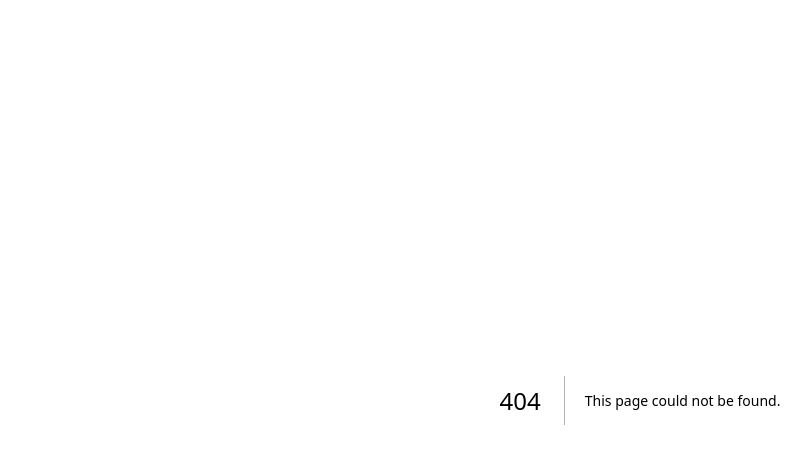
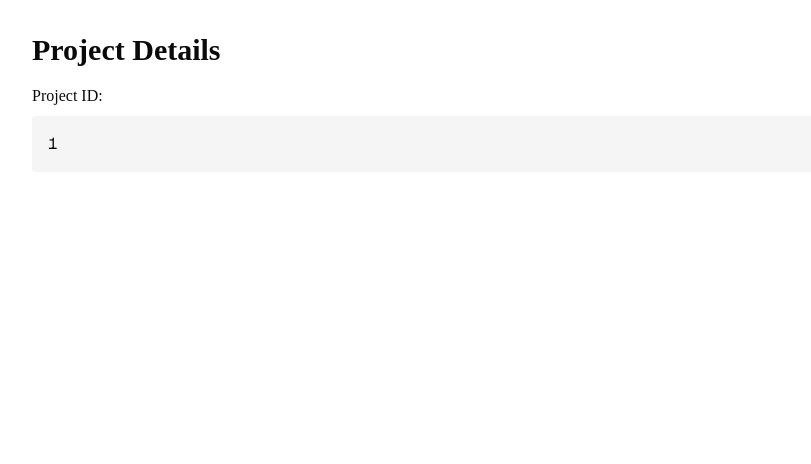
Before and after one commit to Ansh1234-lang/SpiderForge-AI-Assistant, a Next.js app in the folder apps/web/: page /project/1 in a window 1280 px wide. Before the commit this address had no page. Shown: the top 464 px of the page, without its empty margins (0-811 px from the left). Built offline with nearby package versions, Linux system fonts and the light colour scheme.

Commit message:
feat: refactor project components and add project details page

```diff
--- a/apps/web/app/dashboard/page.tsx
+++ b/apps/web/app/dashboard/page.tsx
@@ -2,6 +2,7 @@
 
 import { useProjects } from "@/hooks/useProjects";
 import NewProjectDialog from "@/components/project/new-project-dialog";
+import Link from "next/link";
 
 export default function DashboardPage() {
     const { data, isLoading, isError } = useProjects();
@@ -51,10 +52,12 @@ export default function DashboardPage() {
             ) : (
                 <div className="space-y-4">
                     {projects.map((project: any) => (
-                        <div
+                        <Link
                             key={project.id}
-                            className="rounded-lg border p-5"
+                            href={`/project/${project.id}`}
+                            className="block"
                         >
+                            <div className="rounded-lg border p-5 hover:border-blue-500 hover:shadow-lg transition">
                                 <h2 className="text-xl font-semibold">
                                     {project.name}
                                 </h2>
@@ -63,6 +66,7 @@ export default function DashboardPage() {
                                     {project.githubUrl}
                                 </p>
                             </div>
+                        </Link>
                     ))}
                 </div>
             )}
--- a/apps/web/app/page.tsx
+++ b/apps/web/app/page.tsx
@@ -36,7 +36,7 @@ export default function Home() {
         </div>
         <div className="flex flex-col gap-4 text-base font-medium sm:flex-row">
           <a
-            className="flex h-12 w-full items-center justify-center gap-2 rounded-full bg-foreground px-5 text-background transition-colors hover:bg-[#383838] dark:hover:bg-[#ccc] md:w-[158px]"
+            className="flex h-12 w-full items-center justify-center gap-2 rounded-full bg-foreground px-5 text-background transition-colors hover:bg-[#383838] dark:hover:bg-[#ccc] md:w-39.5"
             href="https://vercel.com/new?utm_source=create-next-app&utm_medium=appdir-template-tw&utm_campaign=create-next-app"
             target="_blank"
             rel="noopener noreferrer"
@@ -51,7 +51,7 @@ export default function Home() {
             Deploy Now
           </a>
           <a
-            className="flex h-12 w-full items-center justify-center rounded-full border border-solid border-black/[.08] px-5 transition-colors hover:border-transparent hover:bg-black/[.04] dark:border-white/[.145] dark:hover:bg-[#1a1a1a] md:w-[158px]"
+            className="flex h-12 w-full items-center justify-center rounded-full border border-solid border-black/8 px-5 transition-colors hover:border-transparent hover:bg-black/4 dark:border-white/[.145] dark:hover:bg-[#1a1a1a] md:w-39.5"
             href="https://nextjs.org/docs?utm_source=create-next-app&utm_medium=appdir-template-tw&utm_campaign=create-next-app"
             target="_blank"
             rel="noopener noreferrer"
--- /dev/null
+++ b/apps/web/app/project/[projectId]/page.tsx
@@ -0,0 +1,14 @@
+"use client"
+
+import { useParams } from "next/navigation"
+
+export default function ProjectPage(){
+    const params = useParams()
+    return (
+        <div className="p-8">
+            <h1 className="text-3xl font-bold">Project Details</h1>
+            <p className="mt-4">Project ID:</p>
+            <pre className="mt-2 rounded bg-muted p-4">{params.projectId}</pre>
+        </div>
+    )
+}
```
Also changed, not shown: apps/web/app/dashboard/components/NewProjectButton.tsx (deleted), apps/web/app/dashboard/components/ProjectCard.tsx (deleted), apps/web/app/dashboard/components/ProjectGrid.tsx (deleted). Lines whose indentation alone changed are shown as unchanged.
